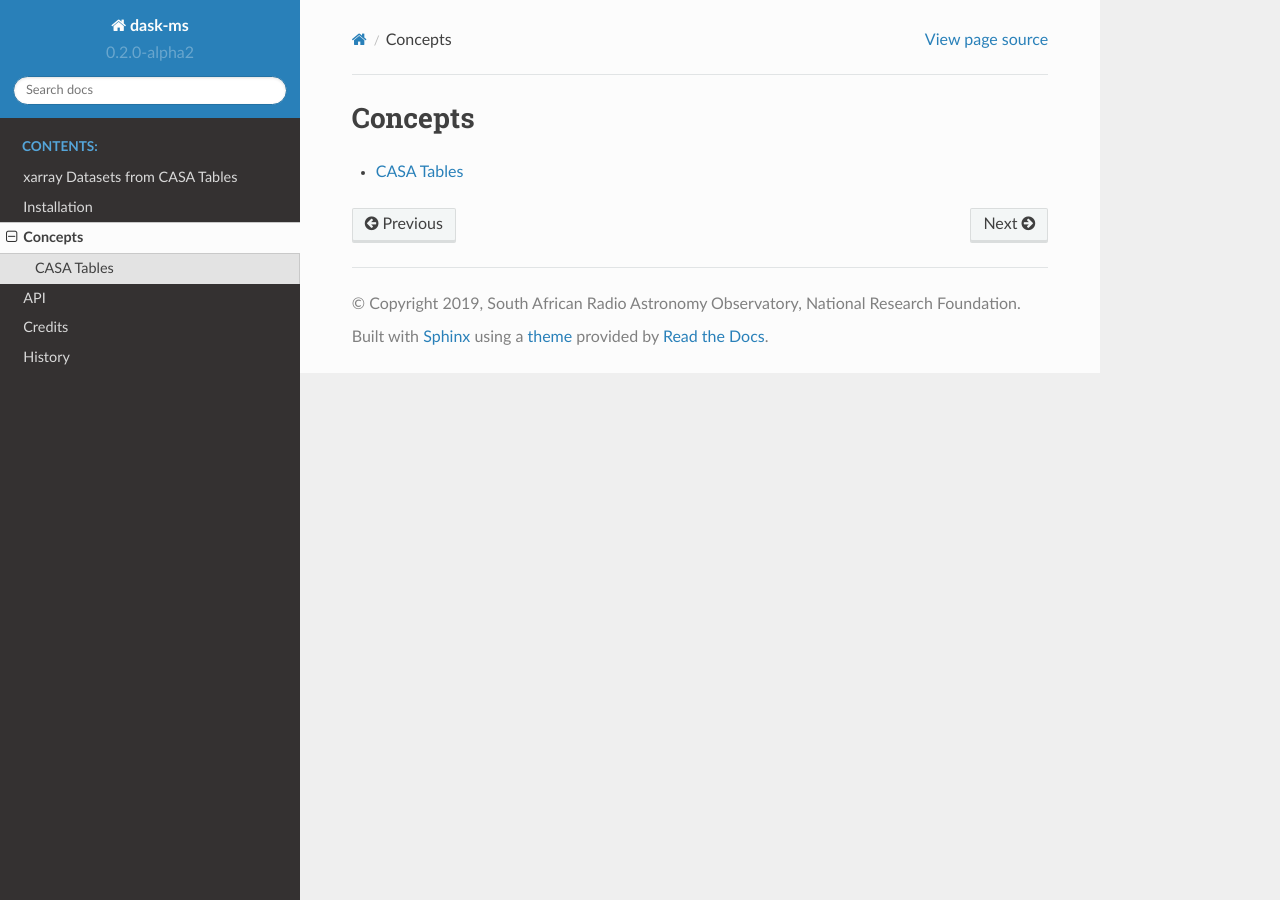
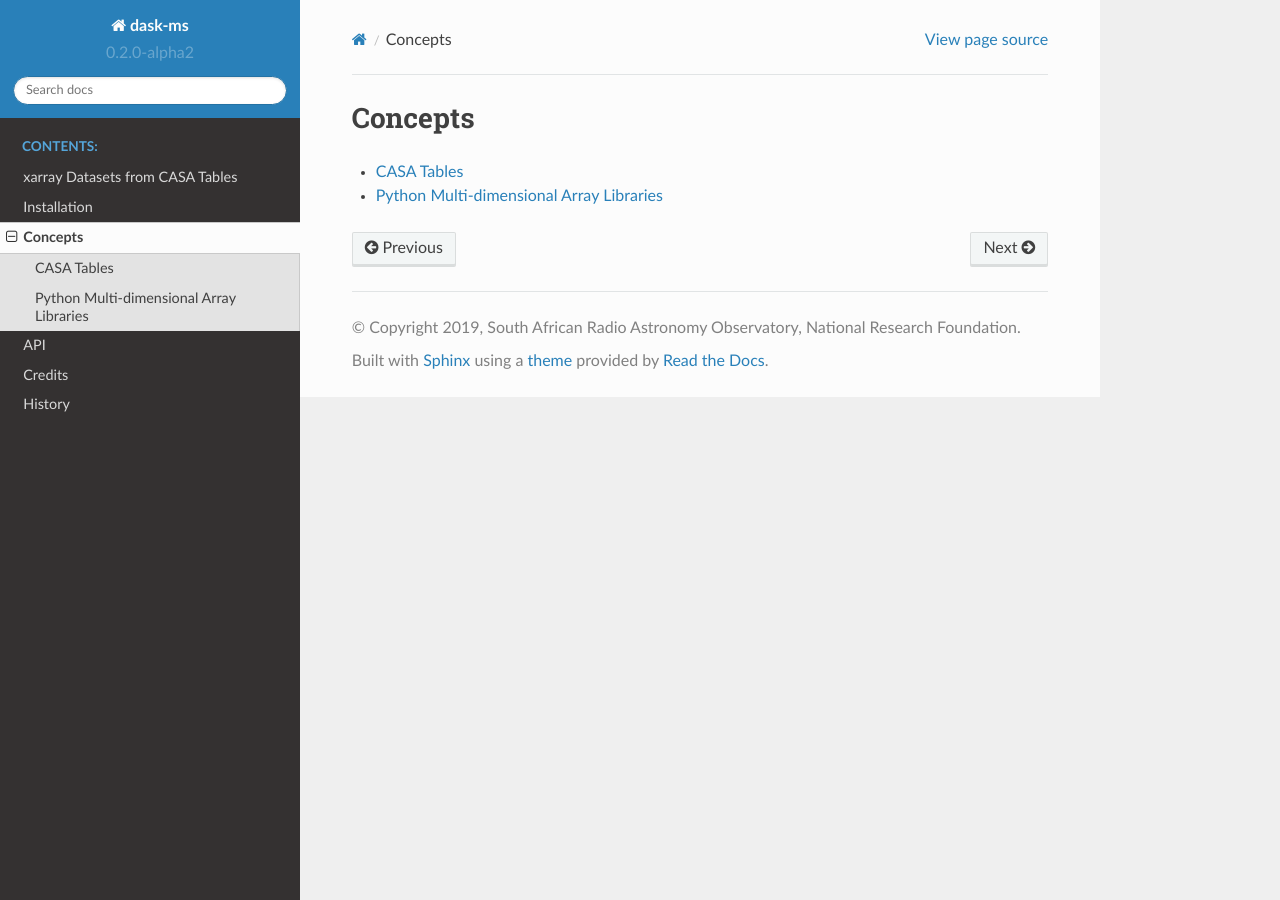
Before and after one commit to ratt-ru/dask-ms, a Sphinx documentation site: the page built from docs/concepts.rst, in a window 1280 px wide. Built offline with Sphinx 7.4.7 and the Read the Docs theme 2.0.0, drawn with Linux system fonts in a browser that asks for light colours; pages that are not in the unit, such as notebooks, are missing from menus; some of the changed lines change nothing that is shown.

Commit message:
python ndim array concepts

```diff
--- a/docs/concepts.rst
+++ b/docs/concepts.rst
@@ -5,3 +5,4 @@ Concepts
     :maxdepth: 1
 
     concepts/ms.rst
+    concepts/pyarrays.rst
--- /dev/null
+++ b/docs/concepts/pyarrays.rst
@@ -0,0 +1,120 @@
+Python Multi-dimensional Array Libraries
+----------------------------------------
+
+Python has a rich scientific computing library ecosystem.
+The ecosystem's linchpin is `Numpy <https://www.numpy.org/>`_,
+which provides accelerated C and FORTRAN operations on multi-dimensional
+arrays.
+
+Other libraries such as `Scipy <https://scipy.org/>`_ and
+`Astropy <https://www.astropy.org>`_ build on top of Numpy.
+
+
+CASA Support for NumPy
+~~~~~~~~~~~~~~~~~~~~~~
+
+CASA Supports reading and writing Table data into
+Numpy arrays via the `python-casacore
+<https://github.com/casacore/python-casacore>`_ library.
+
+
+.. testcode::
+
+    import pyrap.tables as pt
+    from daskms.example_data import example_ms
+
+    ms_filename = example_ms()
+
+    with pt.table(ms_filename) as T:
+        ddid = T.getcol("DATA_DESC_ID")
+        print(ddid)
+        print(type(ddid))
+
+produces the following output:
+
+.. testoutput::
+
+    Successful readonly open of default-locked table /tmp/tmp7wkejl07.ms: 22 columns, 10 rows
+    [0 0 0 0 1 1 1 1 1 1]
+    <class 'numpy.ndarray'>
+
+
+Specific row ranges can be requested:
+
+.. testcode::
+
+    with pt.table(ms_filename) as T:
+        print(T.getcol("DATA_DESC_ID", startrow=2, nrow=4))
+
+.. testoutput::
+
+    [0 0 1 1]
+
+If we wish to arbitrarily access variably shaped data, such
+as can be present in the DATA column, `getcol` cannot be (simply)
+be used as it is not possible to return a single numpy array
+representing all of this data.
+
+Instead we must make a variably shaped data request via `getvarcol`.:
+
+.. testcode::
+
+    from pprint import pprint
+
+    with pt.table(ms_filename) as T:
+        data = T.getvarcol("DATA")
+        pprint({k: v.shape for k, v in data.items()})
+
+This produces a dictionary containing variably shaped numpy arrays
+for each row, rather than a single array produced by `getcol`:
+
+.. testoutput::
+
+    {'r1': (1, 16, 4),
+     'r2': (1, 16, 4),
+     'r3': (1, 16, 4),
+     'r4': (1, 16, 4),
+     'r5': (1, 32, 2),
+     'r6': (1, 32, 2),
+     'r7': (1, 32, 2),
+     'r8': (1, 32, 2),
+     'r9': (1, 32, 2),
+     'r10': (1, 32, 2)}
+
+However, if we know the first four rows (DATA_DESC_ID = 0) and last
+six rows (DATA_DESC_ID = 1) all have the same shape, we can request
+data with `getcol`:
+
+.. testcode::
+
+    with pt.table(ms_filename) as T:
+        # DATA_DESC_ID = 0 (4 rows, 16 channels, 4 correlations)
+        print(T.getcol("DATA", startrow=0, nrow=4).shape)
+        # DATA_DESC_ID = 1 (6 rows, 32 channels, 2 correlations)
+        print(T.getcol("DATA", startrow=4, nrow=6).shape)
+
+
+.. testoutput::
+
+    (4, 16, 4)
+    (6, 32, 2)
+
+
+Consult `python-casacore
+<https://github.com/casacore/python-casacore>`_ library for further
+information.
+
+Dask
+~~~~
+
+`dask <https://dask.pydata.org>`_ is a general
+Python parallel programming framework that can distribute work
+over multiple cores and nodes. The
+`dask Array API <https://docs.dask.org/en/latest/array.html>`_
+provides an interface that mimic's that of Numpy, while conceptually
+dividing the underlying data into chunks on which operations are
+executed in parallel.
+
+The purpose of dask-ms is to expose CASA Table Column data to
+the user as dask arrays in order to facilitate parallel programming
+of Radio Astronomy Algorithms.
--- a/docs/conf.py
+++ b/docs/conf.py
@@ -66,6 +66,7 @@ import daskms  # noqa
 # Add any Sphinx extension module names here, as strings. They can be
 # extensions coming with Sphinx (named 'sphinx.ext.*') or your custom ones.
 extensions = ['sphinx.ext.autodoc', 'sphinx.ext.autosummary',
+              'sphinx.ext.doctest',
               'sphinx.ext.viewcode', 'sphinx.ext.intersphinx',
               'sphinx.ext.extlinks', 'sphinx_rtd_theme', 'numpydoc']
 
```
